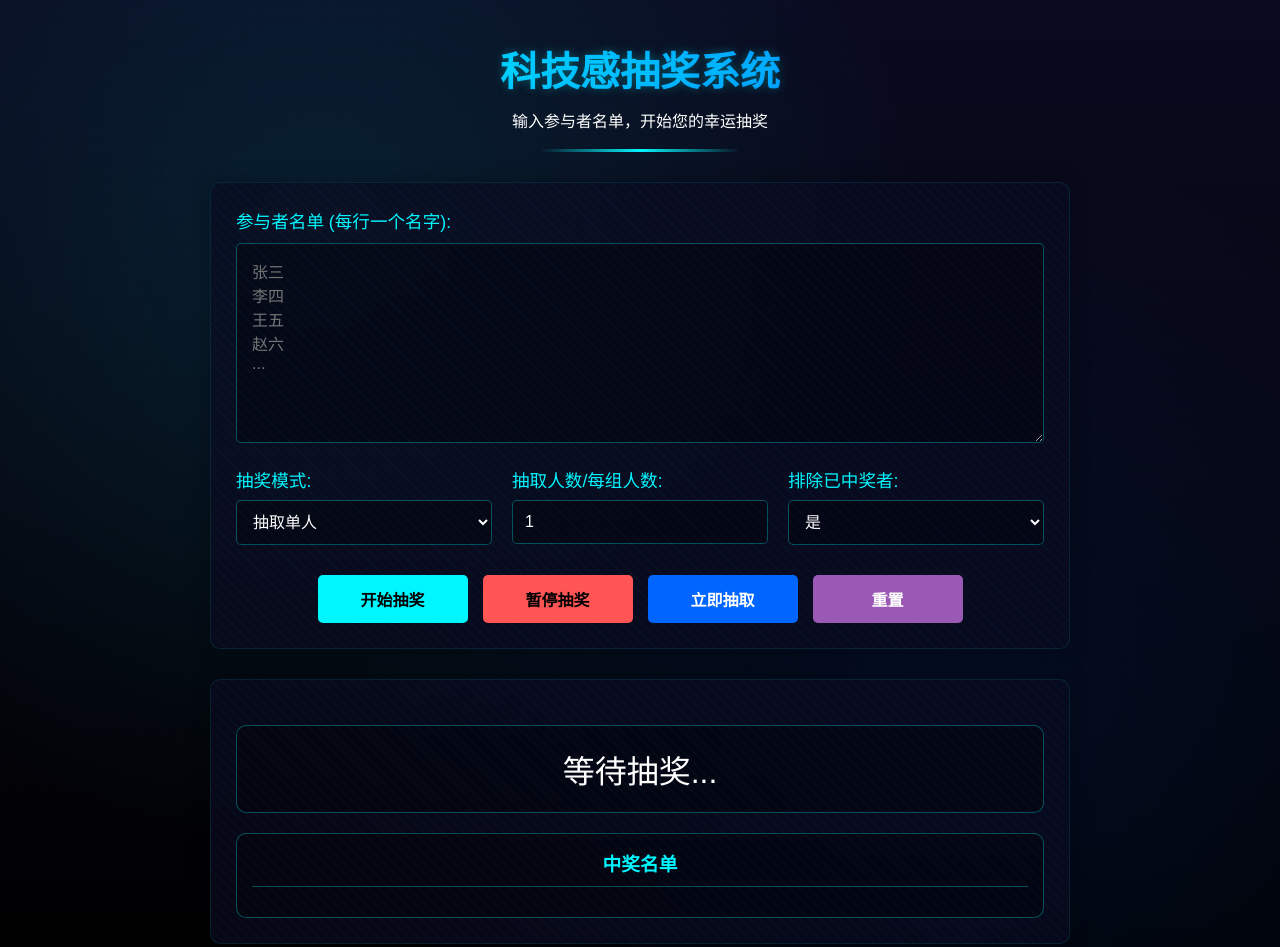
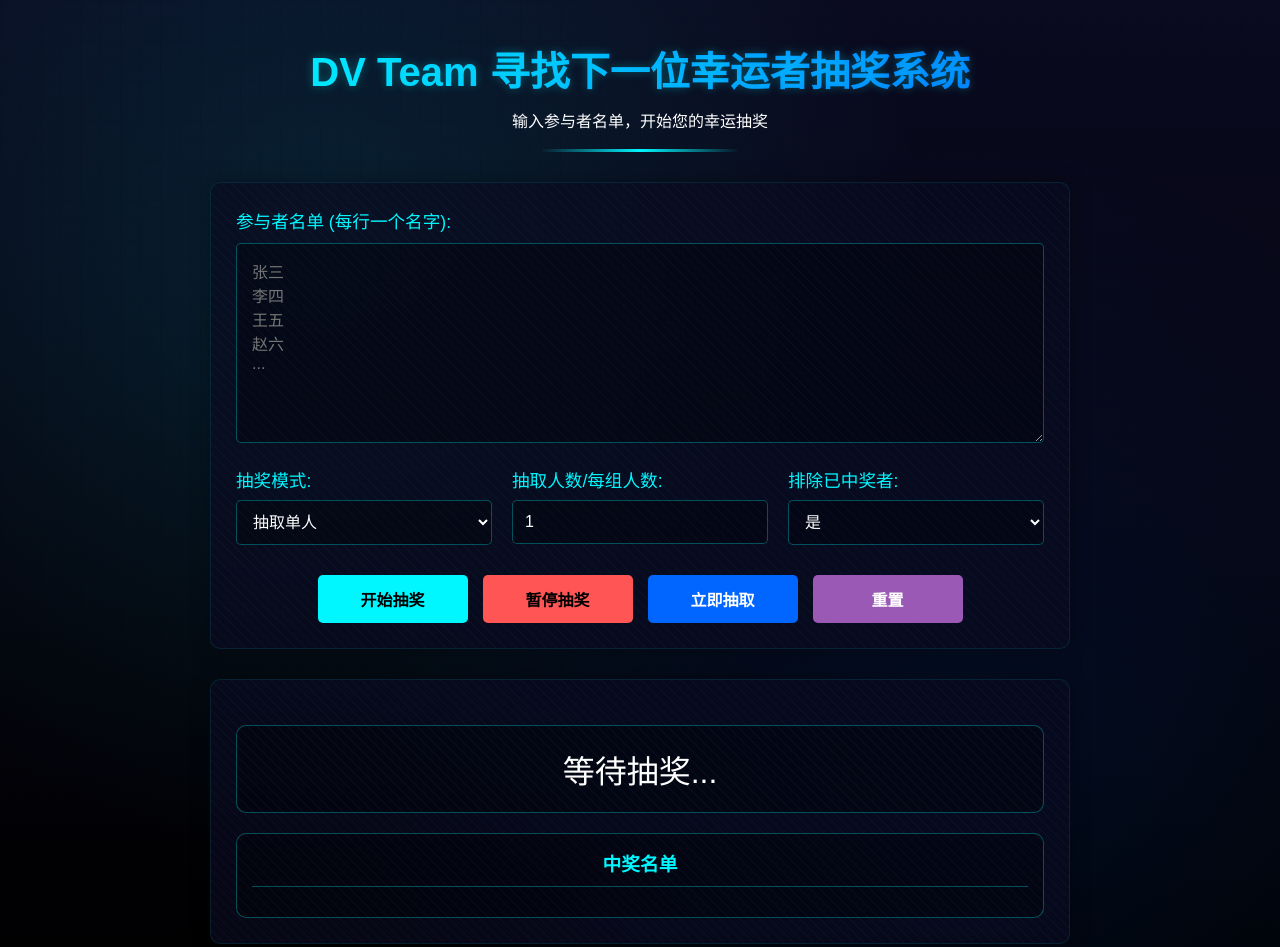
Before and after one commit to Ava8982/Timemachine, a plain HTML site: page index.html in a window 1280 px wide. Shown: the top 947 px of the page. Drawn offline with Linux system fonts and the light colour scheme.

Commit message:
Update index.html

```diff
--- a/index.html
+++ b/index.html
@@ -369,7 +369,7 @@
 <body>
     <div class="container">
         <header>
-            <h1>科技感抽奖系统</h1>
+            <h1>DV Team 寻找下一位幸运者抽奖系统</h1>
             <p>输入参与者名单，开始您的幸运抽奖</p>
         </header>
 
```
